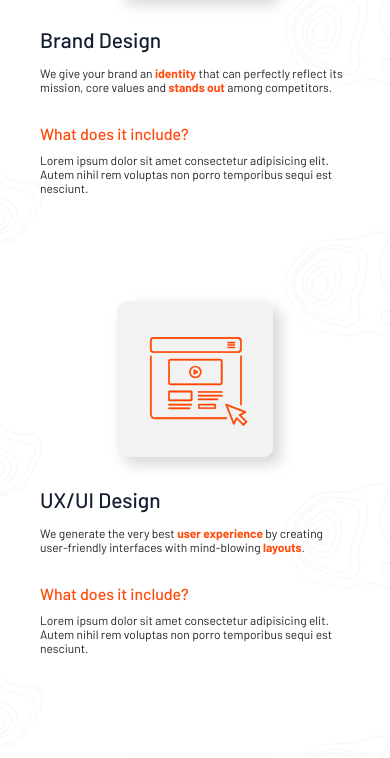
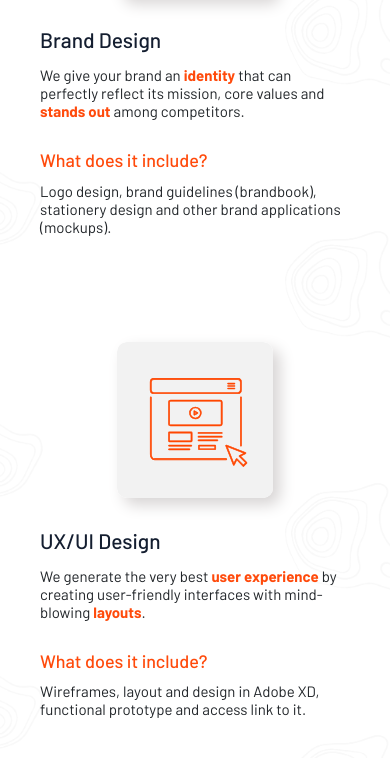
Before and after one commit to maigc99/teka-studio, a website: page pages/our-services.html in a window 390 px wide. Shown: the part 513-1271 px from the top of the page. Drawn offline with nearby package versions, Linux system fonts and the light colour scheme.

Commit message:
Cambios finales del sitio

```diff
--- a/pages/our-services.html
+++ b/pages/our-services.html
@@ -85,7 +85,7 @@
                         <p>We give your brand an <strong class="destacado-naranja">identity</strong>
                             that can perfectly reflect its mission, core values and <strong class="destacado-naranja">stands out</strong> among competitors.</p>
                         <h4>What does it include?</h4>
-                        <p>Lorem ipsum dolor sit amet consectetur adipisicing elit. Autem nihil rem voluptas non porro temporibus sequi est nesciunt.</p>
+                        <p>Logo design, brand guidelines (brandbook), stationery design and other brand applications (mockups).</p>
                     </div>
 
                 </div>
@@ -104,7 +104,7 @@
                         <p>We generate the very best <strong class="destacado-naranja">user experience</strong>
                             by creating user-friendly interfaces with mind-blowing <strong class="destacado-naranja">layouts</strong>.</p>
                         <h4>What does it include?</h4>
-                        <p>Lorem ipsum dolor sit amet consectetur adipisicing elit. Autem nihil rem voluptas non porro temporibus sequi est nesciunt.</p>
+                        <p>Wireframes, layout and design in Adobe XD, functional prototype and access link to it.</p>
                     </div>
 
                 </div>
@@ -123,7 +123,7 @@
                         <p>We design eye-catching layouts for both <strong class="destacado-naranja">printed and digital media</strong>
                             that will lure each of your potential clients.</p>
                         <h4>What does it include?</h4>
-                        <p>Lorem ipsum dolor sit amet consectetur adipisicing elit. Autem nihil rem voluptas non porro temporibus sequi est nesciunt.</p>
+                        <p>PDF version of the requested graphic piece with its printing guidelines, Pantone palette, printing deliverables (if requested).</p>
                     </div>
 
                 </div>
@@ -142,7 +142,7 @@
                         <p>We give a voice to your brand and create digital <strong class="destacado-naranja">engagement</strong> to build
                             <strong class="destacado-naranja">brand presence</strong> and generate trust.</p>
                         <h4>What does it include?</h4>
-                        <p>Lorem ipsum dolor sit amet consectetur adipisicing elit. Autem nihil rem voluptas non porro temporibus sequi est nesciunt.</p>
+                        <p>PNG or JPG images of all the deliverables, social media assets (if requested), mockups (feed, posts, banners,etc).</p>
                     </div>
 
                 </div>
@@ -161,7 +161,7 @@
                         <p>We give a voice to your brand and create digital <strong class="destacado-naranja">engagement</strong> to build
                             <strong class="destacado-naranja">brand presence</strong> and generate trust.</p>
                         <h4>What does it include?</h4>
-                        <p>Lorem ipsum dolor sit amet consectetur adipisicing elit. Autem nihil rem voluptas non porro temporibus sequi est nesciunt.</p>
+                        <p>Deliverables in mp4 format of the requested pieces, video edition, motion graphics, subtitles (if requested).</p>
                     </div>
 
                 </div>
@@ -180,7 +180,7 @@
                         <p>We give a voice to your brand and create digital <strong class="destacado-naranja">engagement</strong> to build
                             <strong class="destacado-naranja">brand presence</strong> and generate trust.</p>
                         <h4>What does it include?</h4>
-                        <p>Lorem ipsum dolor sit amet consectetur adipisicing elit. Autem nihil rem voluptas non porro temporibus sequi est nesciunt.</p>
+                        <p>Printables (if requested), digital files in PNG or JPG format of all the deliverables, printing guidelines, mockups of the pieces.</p>
                     </div>
 
                 </div>
--- a/scss/_home.scss
+++ b/scss/_home.scss
@@ -255,7 +255,7 @@
     .home-bloque1 {
         padding-top: 130px;
         width: auto;
-        margin-bottom: 50px;
+        margin-bottom: 30px;
         padding-bottom: 0px;
     }
 
@@ -309,13 +309,13 @@
         overflow: auto;
         margin-bottom: 100px;
         padding-bottom: 0px;
-        margin-top: 0px;
+        margin-top: -40px;
     }
 
     .featured-clients {
         flex-flow: column wrap;
         gap: 40px;
-        margin-top: 0px;
+        margin-top: 60px;
         padding-top: 0px;
 
         img {
--- a/scss/main.scss
+++ b/scss/main.scss
@@ -430,12 +430,12 @@ p {
     }
 
     h4 {
-        font-size: 16px;
+        font-size: 18px;
         width: auto;
     }
 
     p {
-        font-size: 12px;
+        font-size: 15px;
     }
 
 
```
Also changed, not shown: estilos/main.css.
